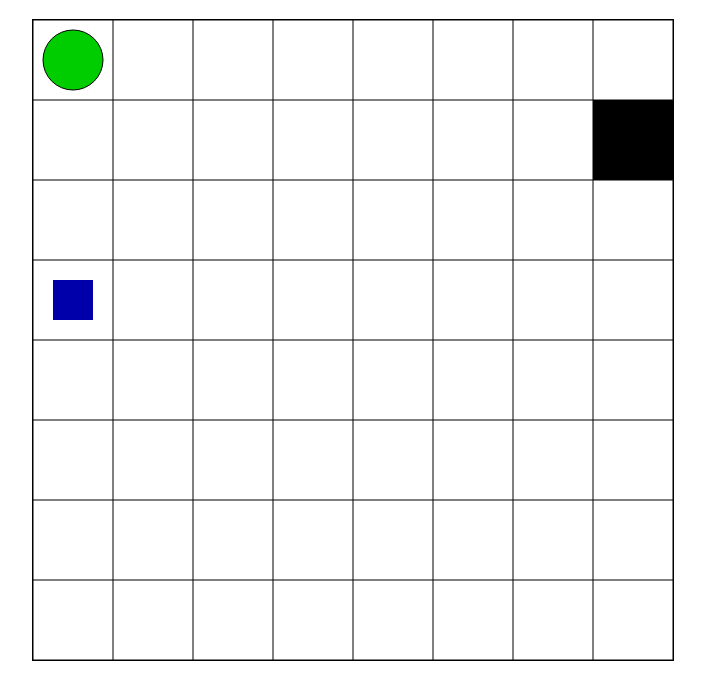
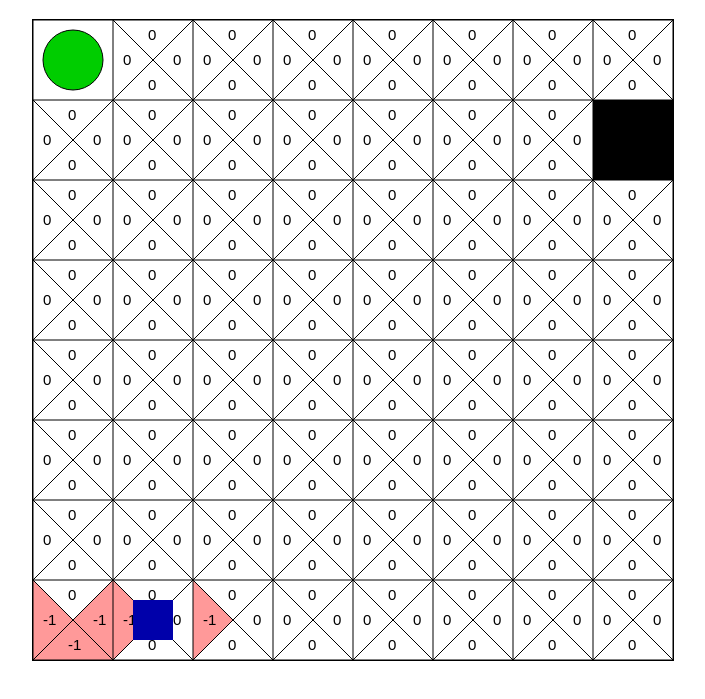
Before and after one commit to j-lnaddef/Reinforcement_learning_simple_agent, a plain HTML site: page index.html in a window 1280 px wide. Shown: the part 61-760 px from the top of the page, without its empty margins (287-992 px from the left). Drawn offline with Linux system fonts and the light colour scheme.

Commit message:
Added qValues scores to UI

```diff
--- a/index.html
+++ b/index.html
@@ -84,22 +84,7 @@
 			}
 
 			function drawGrid(grid) {
-				canvas.beginPath();
-				for (var x = 0; x <= 640; x += 80)
-				{
-					canvas.moveTo(x, 0);
-					canvas.lineTo(x, 640);
-				}
 
-				for (var x = 0; x <= 640; x += 80)
-				{
-					canvas.moveTo(0, x);
-					canvas.lineTo(640, x);
-				}
-
-				canvas.strokeStype = "black";
-				canvas.stroke();
-				canvas.closePath();
 
 				for (var i = 0; i < 8; i++) {
 					for (var j = 0; j < 8; j++) {
@@ -125,9 +110,112 @@
 								canvas.closePath();
 								break;
 							default:
+								canvas.beginPath();
+								canvas.moveTo(i * 80, j * 80);
+								canvas.lineTo(i * 80 + 40, j * 80 + 40);
+								canvas.lineTo((i + 1) * 80, j *80);
+								if (q_values[agent.hasBall][i][j][3] > 0) {
+									canvas.fillStyle = "#7CFC00";
+								}
+								else if (q_values[agent.hasBall][i][j][3] < 0)
+								{
+									canvas.fillStyle = "#FF9999";
+								}
+								else
+								{
+									canvas.fillStyle = "#FFFFFF";
+								}
+								canvas.fill();
+								canvas.stroke();
+								canvas.closePath();
+								canvas.fillStyle = "black";
+								canvas.font = "15px Arial";
+								canvas.fillText(q_values[agent.hasBall][i][j][3].toString(), i * 80 + 35, j * 80 + 20);
+
+								canvas.beginPath();
+								canvas.moveTo(i * 80, j * 80);
+								canvas.lineTo(i * 80 + 40, j * 80 + 40);
+								canvas.lineTo(i * 80, (j + 1) *80);
+								if (q_values[agent.hasBall][i][j][0] > 0) {
+									canvas.fillStyle = "#7CFC00";
+								}
+								else if (q_values[agent.hasBall][i][j][0] < 0)
+								{
+									canvas.fillStyle = "#FF9999";
+								}
+								else
+								{
+									canvas.fillStyle = "#FFFFFF";
+								}
+								canvas.fill();
+								canvas.stroke();
+								canvas.closePath();
+								canvas.fillStyle = "black";
+								canvas.font = "15px Arial";
+								canvas.fillText(q_values[agent.hasBall][i][j][0].toString(), i * 80 + 10, j * 80 + 45);
+
+								canvas.beginPath();
+								canvas.moveTo((i + 1) * 80, j * 80);
+								canvas.lineTo(i * 80 + 40, j * 80 + 40);
+								canvas.lineTo((i + 1) * 80, (j + 1) *80);
+								if (q_values[agent.hasBall][i][j][2] > 0) {
+									canvas.fillStyle = "#7CFC00";
+								}
+								else if (q_values[agent.hasBall][i][j][2] < 0)
+								{
+									canvas.fillStyle = "#FF9999";
+								}
+								else
+								{
+									canvas.fillStyle = "#FFFFFF";
+								}
+								canvas.fill();
+								canvas.stroke();
+								canvas.closePath();
+								canvas.fillStyle = "black";
+								canvas.font = "15px Arial";
+								canvas.fillText(q_values[agent.hasBall][i][j][2].toString(), i * 80 + 60, j * 80 + 45);
+
+								canvas.beginPath();
+								canvas.moveTo(i * 80, (j + 1) * 80);
+								canvas.lineTo(i * 80 + 40, j * 80 + 40);
+								canvas.lineTo((i + 1) * 80, (j + 1) *80);
+								if (q_values[agent.hasBall][i][j][1] > 0) {
+									canvas.fillStyle = "#7CFC00";
+								}
+								else if (q_values[agent.hasBall][i][j][1] < 0)
+								{
+									canvas.fillStyle = "#FF9999";
+								}
+								else
+								{
+									canvas.fillStyle = "#FFFFFF";
+								}
+								canvas.fill();
+								canvas.stroke();
+								canvas.closePath();
+								canvas.fillStyle = "black";
+								canvas.font = "15px Arial";
+								canvas.fillText(q_values[agent.hasBall][i][j][1].toString(), i * 80 + 35, j * 80 + 70);
 						}
 					}
 				}
+				canvas.beginPath();
+				for (var x = 0; x <= 640; x += 80)
+				{
+					canvas.moveTo(x, 0);
+					canvas.lineTo(x, 640);
+				}
+
+				for (var x = 0; x <= 640; x += 80)
+				{
+					canvas.moveTo(0, x);
+					canvas.lineTo(640, x);
+				}
+
+				canvas.strokeStype = "black";
+				canvas.stroke();
+				canvas.closePath();
 			}
 
 			function initQValues() {
@@ -280,10 +368,13 @@
 				drawGrid(grid);
 				agent.draw();
 			}
-
+			var i = -1;
 			function frame() {
-				update();
-				draw();
+				i++;
+				if (i % 10 == 0) {
+					update();
+					draw();
+				}
 				requestAnimationFrame(frame);
 			}
 
```
